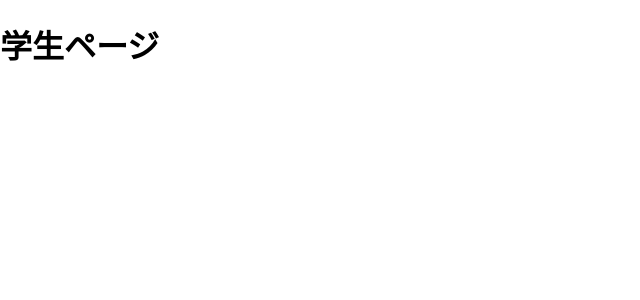
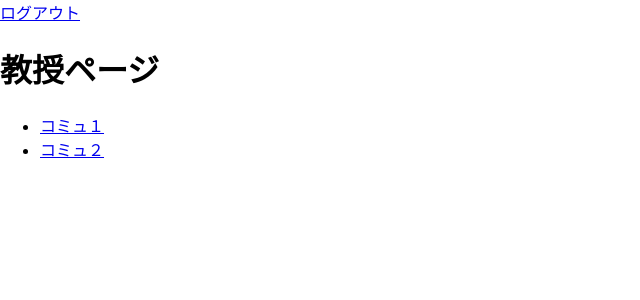
Before and after one commit to webfrontier-intern-2022/univsystem2, a React (Create React App) app in the folder univsystem/: page /StudentPage in a window 1280 px wide. Shown: the top 300 px of the page, without its empty margins (0-640 px from the left). Built offline with nearby package versions, Linux system fonts and the light colour scheme.

Commit message:
ぬぬぬ

```diff
--- a/univsystem/src/App.tsx
+++ b/univsystem/src/App.tsx
@@ -17,6 +17,7 @@ import ProfesserListPage from './pages/ProfesserListPage'
 import CourseEditorPage from './pages/CourseEditorPage'
 import StudentEditorPage from './pages/StudentEditorPage'
 import ProfesserEditorPage from './pages/ProfesserEditorPage'
+import CourseJoinPage from './pages/CourseJoinPage'
 
 //URLの割り当て
 const App: React.FC = () => {
@@ -32,6 +33,7 @@ const App: React.FC = () => {
                 <Route path="/CourseEditorPage" element={<CourseEditorPage />} />
                 <Route path="/StudentEditorPage" element={<StudentEditorPage />} />
                 <Route path="/ProfesserEditorPage" element={<ProfesserEditorPage />} />
+                <Route path="/CourseJoinPage" element={<CourseJoinPage />} />
             </Routes>
         </BrowserRouter>
     )
--- /dev/null
+++ b/univsystem/src/pages/CourseJoinPage.tsx
@@ -0,0 +1,11 @@
+import React from 'react'
+
+const CourseJoinPage: React.FC = () => {
+    return (
+        <div>
+            <h1>コース登録</h1>
+        </div>
+    )
+}
+
+export default CourseJoinPage
--- a/univsystem/src/pages/ProfesserPage.tsx
+++ b/univsystem/src/pages/ProfesserPage.tsx
@@ -13,7 +13,7 @@ const ProfesserPage: React.FC = () => {
 
     //仮置きのリスト
     //TODO:データベースからリストを引っ張ってくる
-    const todos: listItem[] = [
+    const lists: listItem[] = [
         { id: 1, name: "コミュ１" },
         { id: 2, name: "コミュ２" },
     ];
@@ -25,7 +25,7 @@ const ProfesserPage: React.FC = () => {
             <Link to="/">ログアウト</Link>
             <h1>教授ページ</h1>
             <ul className="todo-list">
-                {todos.map((item: listItem) => {
+                {lists.map((item: listItem) => {
                     return (
                         <li key={item.id}>
                             <span>
--- a/univsystem/src/pages/StudentPage.tsx
+++ b/univsystem/src/pages/StudentPage.tsx
@@ -1,9 +1,38 @@
 import React from 'react'
+import { Link } from 'react-router-dom'
+
+//同機能をコピペで実装してものが落ちる地獄
+//クソコードを一生リファクタリングさせられるらしい
+type listItem = {
+    id: number;
+    name: string;
+};
 
 const StudentPage: React.FC = () => {
+    //仮置きのリスト
+    //TODO:データベースからリストを引っ張ってくる
+    const lists: listItem[] = [
+        { id: 1, name: "コミュ１" },
+        { id: 2, name: "コミュ２" },
+    ];
+
+    //リストを表示
+    //クリックされたら遷移先にIDを渡す
     return (
         <div>
-            <h1>学生ページ</h1>
+            <Link to="/">ログアウト</Link>
+            <h1>教授ページ</h1>
+            <ul className="todo-list">
+                {lists.map((item: listItem) => {
+                    return (
+                        <li key={item.id}>
+                            <span>
+                                <Link to="/CourseEditorPage" state={item.id}>{item.name}</Link>
+                            </span>
+                        </li>
+                    );
+                })}
+            </ul>
         </div>
     )
 }
```
